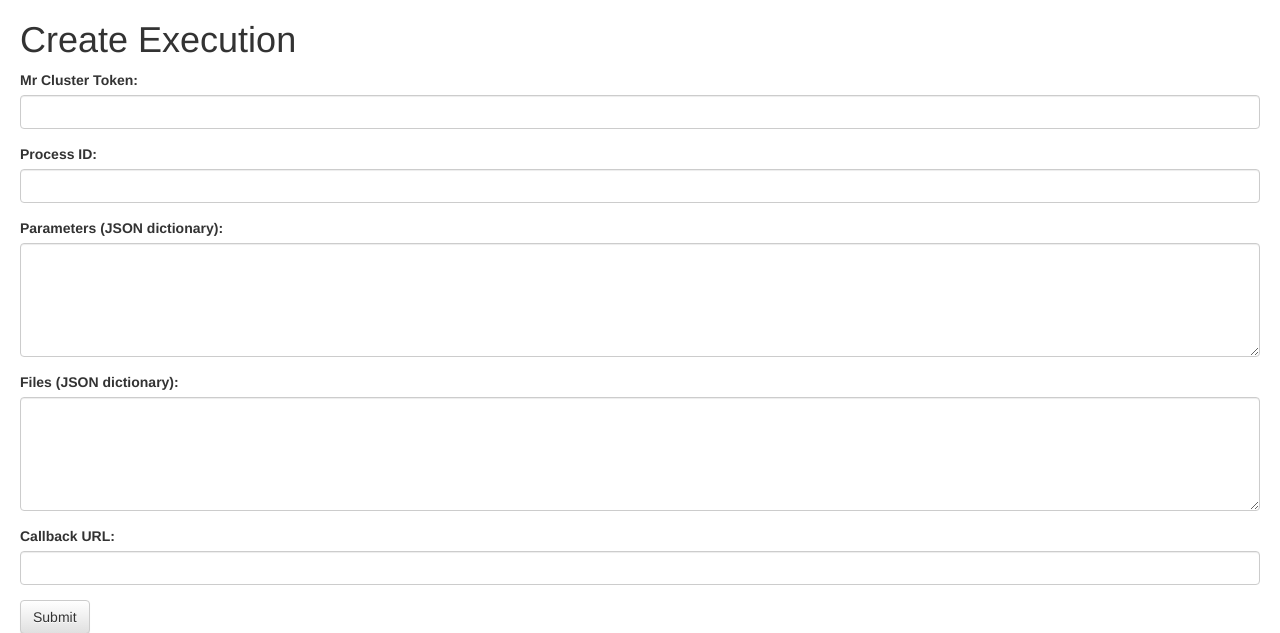
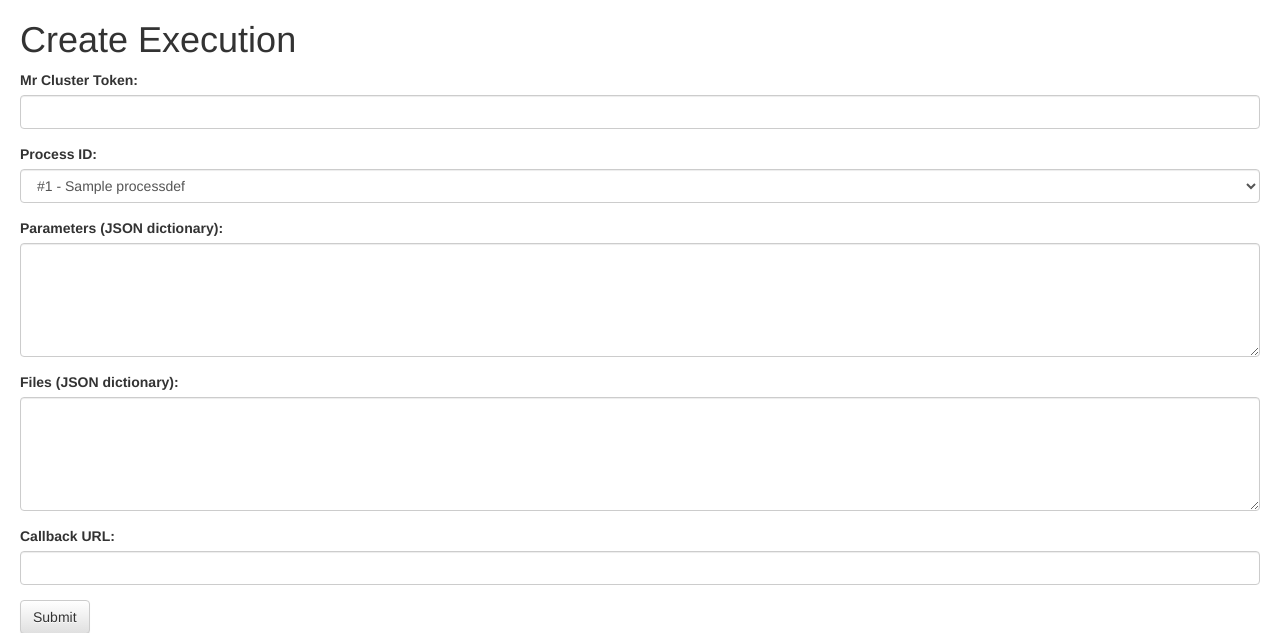
Before and after one commit to DIBBS-project/operation_manager, a Django app: template demo/templates/exec_form.html in a window 1280 px wide. Shown: the top 633 px of the page. Run offline with Django 3.2, Linux system fonts and the light colour scheme; the template is opened without the code that fills it: most values are stand-ins (such as "Sample title", 1, 10 or a date in 2020); some libraries are stand-ins or nearby versions.

Commit message:
Now using the Process Registry API for the user to be given a list of choices for the process to use in the HTML form of the demo

```diff
--- a/demo/templates/exec_form.html
+++ b/demo/templates/exec_form.html
@@ -36,7 +36,11 @@
         </div>
         <div class="form-group">
             <label for="process_id">Process ID:</label>
-            <input type="number" class="form-control" id="process_id" name="process_id" required>
+            <select class="form-control" name="process_id" id="process_id" required>
+                {% for processdef in processdefs %}
+                    <option value="{{ processdef.id }}">#{{ processdef.id }} - {{ processdef.name }}</option>
+                {% endfor %}
+            </select>
         </div>
         <div class="form-group">
             <label for="parameters">Parameters (JSON dictionary):</label>
--- a/demo/views.py
+++ b/demo/views.py
@@ -48,4 +48,6 @@ def show_details(request, pk):
 
 
 def create_execution(request):
-    return render(request, "exec_form.html")
+    from pdapp.pr_client.apis.process_definitions_api import ProcessDefinitionsApi
+    processdefs = ProcessDefinitionsApi().processdef_get()
+    return render(request, "exec_form.html", {"processdefs": processdefs})
--- a/pdapp/models.py
+++ b/pdapp/models.py
@@ -29,4 +29,3 @@ class Execution(models.Model):
 def create_auth_token(sender, instance=None, created=False, **kwargs):
     if created:
         Token.objects.create(author=instance)
-        # user?
```
